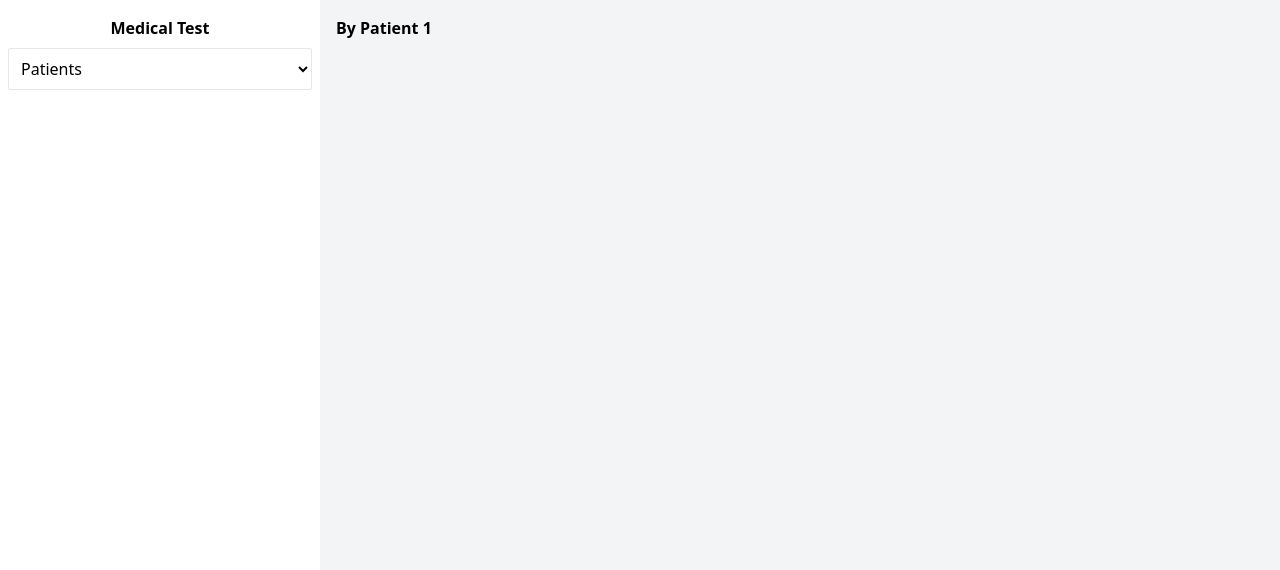
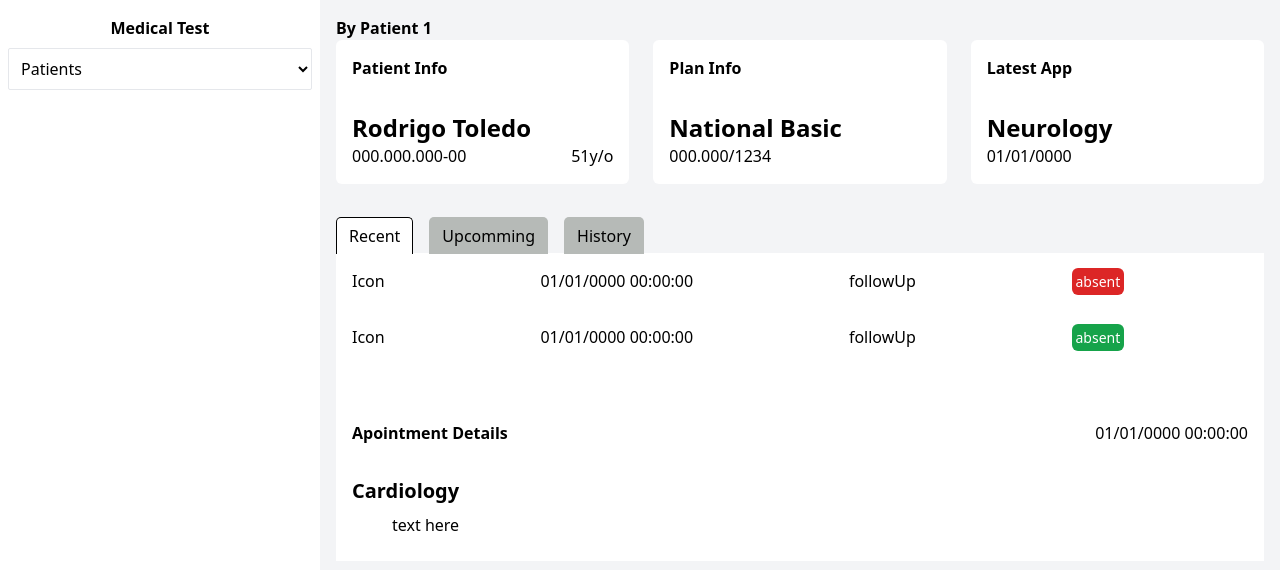
Before and after one commit to rodrigotoledo/medical_dashboard_react, a React (Create React App) app: page /by_patient/1 in a window 1280 px wide. Shown: the top 570 px of the page. Built offline with nearby package versions, Linux system fonts and the light colour scheme; no server answers.

Commit message:
Add react-tabs library and custom styling for tabs

```diff
--- a/package.json
+++ b/package.json
@@ -15,6 +15,7 @@
     "react-icons": "^5.0.1",
     "react-router-dom": "^6.22.3",
     "react-scripts": "5.0.1",
+    "react-tabs": "^6.0.2",
     "web-vitals": "^2.1.4"
   },
   "style": "lib/css/react-big-calendar.css",
--- a/src/components/DashboardPatient.js
+++ b/src/components/DashboardPatient.js
@@ -1,6 +1,9 @@
 import React from 'react';
 import SelectPatient from './SelectPatient';
 import { useParams } from 'react-router-dom';
+import { Tab, Tabs, TabList, TabPanel } from 'react-tabs';
+import 'react-tabs/style/react-tabs.css';
+import '../styles/tabs.css';
 
 const DashboardPatient = () => {
   let { client_id } = useParams();
@@ -13,6 +16,84 @@ const DashboardPatient = () => {
         </div>
         <div className='md:w-3/4 md:flex-auto p-4 bg-gray-100'>
           <h1 className='font-bold hidden md:block'>By Patient {client_id}</h1>
+
+          <div className="grid grid-cols-1 md:grid-cols-3 gap-6">
+            <div className="bg-white p-4 rounded-md">
+              <h3 className='font-bold'>Patient Info</h3>
+              <h1 className='mt-8 text-2xl font-bold'>Rodrigo Toledo</h1>
+              <div className='flex justify-between'>
+                <span>000.000.000-00</span>
+                <span>51y/o</span>
+              </div>
+            </div>
+            <div className="bg-white p-4 rounded-md">
+              <h3 className='font-bold'>Plan Info</h3>
+              <h1 className='mt-8 text-2xl font-bold'>National Basic</h1>
+              <span>000.000/1234</span>
+            </div>
+            <div className="bg-white p-4 rounded-md">
+              <h3 className='font-bold'>Latest App</h3>
+              <h1 className='mt-8 text-2xl font-bold'>Neurology</h1>
+              <span>01/01/0000</span>
+            </div>
+          </div>
+
+          <div className='mt-8'>
+            <Tabs>
+              <TabList>
+                <Tab>Recent</Tab>
+                <Tab className='upcoming-tab'>Upcomming</Tab>
+                <Tab>History</Tab>
+              </TabList>
+
+              <TabPanel>
+                <div className='w-full'>
+                  <div className='flex flex-row w-full hover:bg-slate-200'>
+                    <div className='p-4 flex-grow hidden md:block'>Icon</div>
+                    <div className='p-4 flex-grow'>01/01/0000 00:00:00</div>
+                    <div className='p-4 flex-grow hidden md:block'>followUp</div>
+                    <div className='p-4 flex-grow hidden md:block'>
+                      <div>
+                        <span className='rounded-md text-sm  bg-red-600 p-1 text-white'>absent</span>
+                      </div>
+                    </div>
+                  </div>
+                  <div className='flex flex-row w-full hover:bg-slate-200'>
+                    <div className='p-4 flex-grow hidden md:block'>Icon</div>
+                    <div className='p-4 flex-grow'>01/01/0000 00:00:00</div>
+                    <div className='p-4 flex-grow hidden md:block'>followUp</div>
+                    <div className='p-4 flex-grow hidden md:block'>
+                      <div>
+                        <span className='rounded-md text-sm  bg-green-600 p-1 text-white'>absent</span>
+                      </div>
+                    </div>
+                  </div>
+                </div>
+              </TabPanel>
+              <TabPanel>
+                <h2>Any content 2</h2>
+              </TabPanel>
+              <TabPanel>
+                <h2>Any content 3</h2>
+              </TabPanel>
+            </Tabs>
+          </div>
+          <div className='w-full bg-white pt-10'>
+            <div className="flex flex-col">
+              <div className='p-4 flex-grow'>
+                <div className='flex justify-between'>
+                  <span className='font-bold'>Apointment Details</span>
+                  <span>01/01/0000 00:00:00</span>
+                </div>
+              </div>
+              <div className='p-4 flex flex-grow'>
+                <div className='flex flex-col'>
+                  <h3 className='font-bold text-xl'>Cardiology</h3>
+                  <span className='p-2 md:pl-10'>text here</span>
+                </div>
+              </div>
+            </div>
+          </div>
         </div>
       </div>
     </div>
--- /dev/null
+++ b/src/styles/tabs.css
@@ -0,0 +1,46 @@
+.react-tabs__tab-list {
+  margin: 0 !important;
+  border: 0;
+
+}
+.react-tabs__tab{
+  background-color:#b6bab7;
+  border-radius: 5px 5px 0 0;
+}
+.react-tabs__tab--selected{
+  background-color: #FFF !important;
+  border: 1px solid #000 !important;
+  border-bottom: 0 !important;
+}
+.react-tabs__tab-panel{
+  background-color: #FFF !important;
+}
+
+.upcoming-tab{
+  display: inline-block;
+  border: 1px solid transparent;
+  border-bottom: none;
+  bottom: -1px;
+  position: relative;
+  list-style: none;
+  padding: 6px 12px;
+  cursor: pointer;
+  margin-left: 1rem;
+  margin-right: 1rem;
+  background-color:#b6bab7;
+  border-radius: 5px 5px 0 0;
+}
+
+.tab-container {
+  display: grid;
+  grid-template-columns: repeat(2, 1fr);
+  gap: 32px;
+}
+
+.full-row {
+  grid-column: 1 / 4;
+}
+
+.half-row {
+  grid-column: 2;
+}
```
Also changed, not shown: 1 other file (tests, documents, lock files or other folders).
